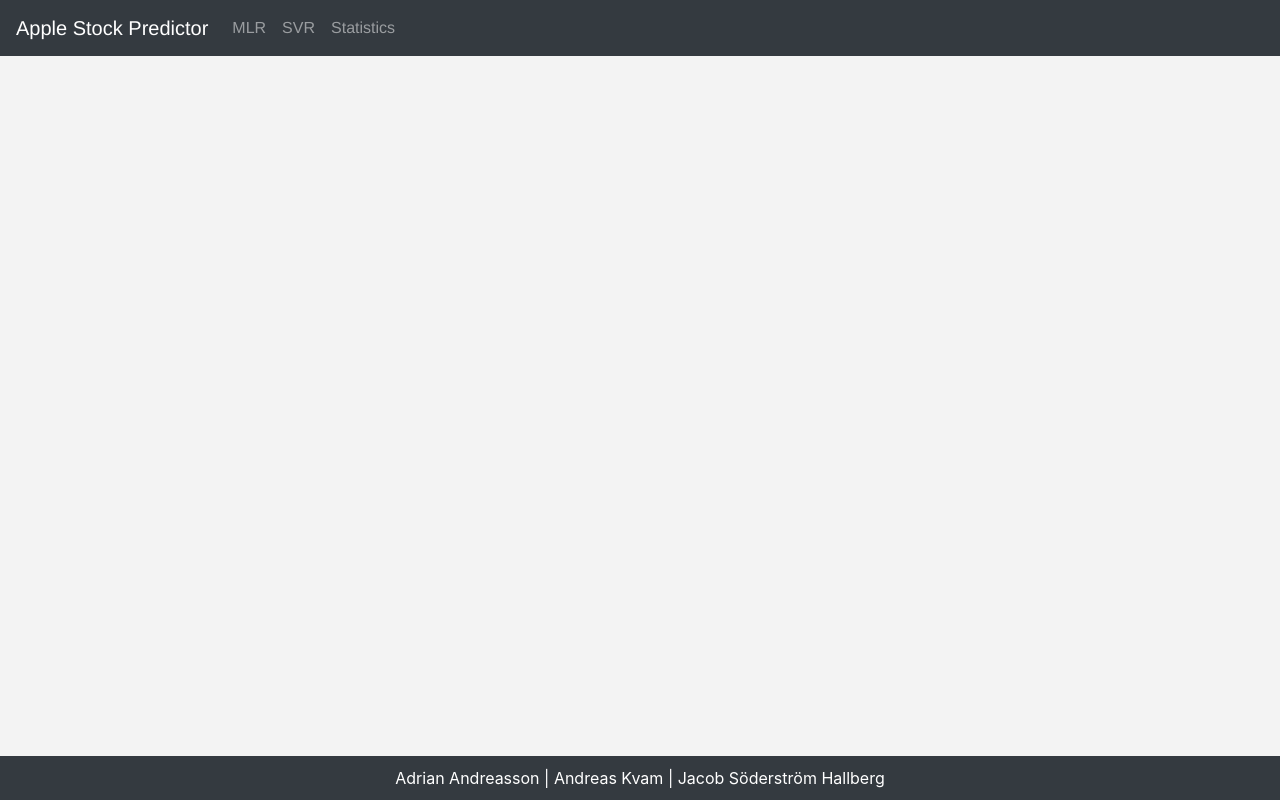
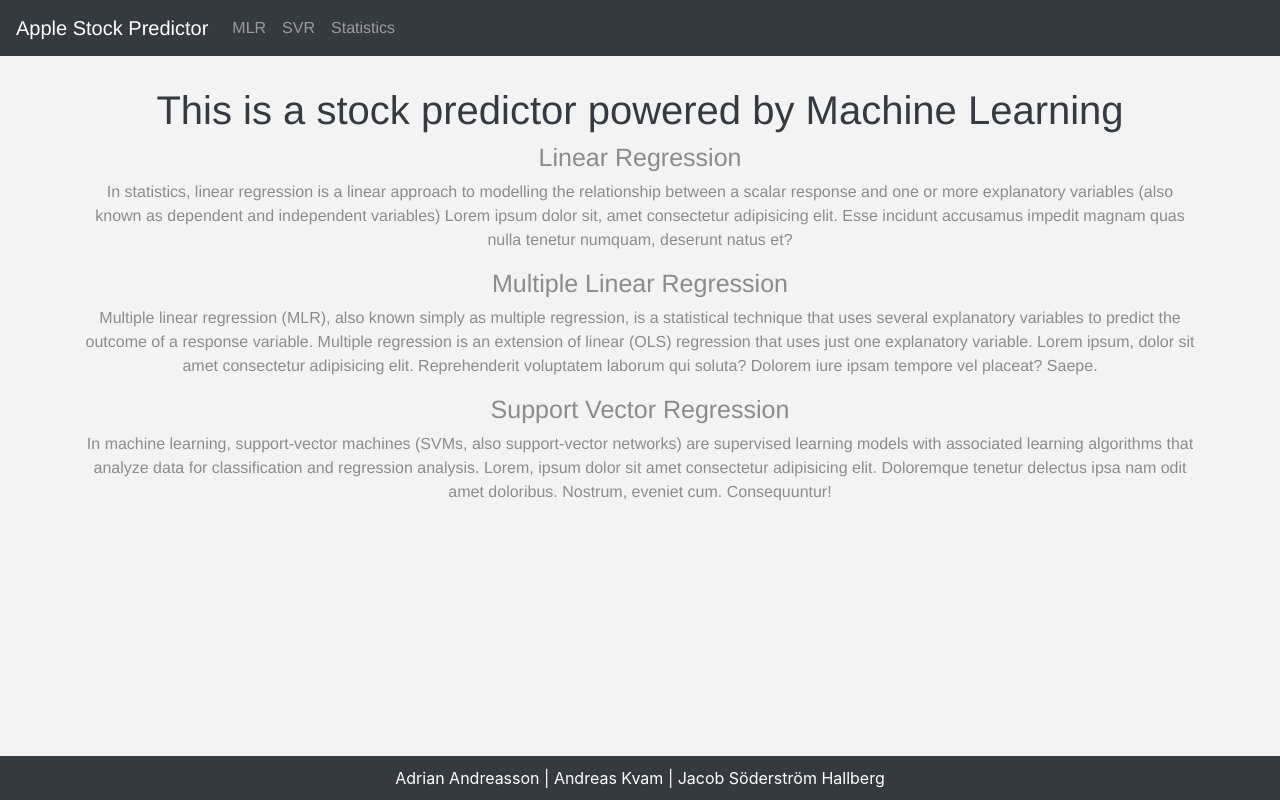
Before and after one commit to nextline501/MLPX, a Vue app in the folder frontend/: page / in a window 1280 px wide. Built offline with nearby package versions, Linux system fonts and the light colour scheme.

Commit message:
front touches added
Co-authored-by: andreaskvam <andreaskvam@users.noreply.github.com>
Co-authored-by: Adrian Andreasson <AI-drian@users.noreply.github.com>

```diff
--- a/frontend/src/App.vue
+++ b/frontend/src/App.vue
@@ -14,18 +14,16 @@
         </li>
       </div>
     </nav>
-     <HelloWorld msg=""/>
     <router-view/>
   </div>
 </template>
 
 <script>
-import HelloWorld from './components/HelloWorld.vue'
 
 export default {
   name: 'App',
   components: {
-    HelloWorld,
+
   }
 }
 
--- a/frontend/src/components/HelloWorld.vue
+++ b/frontend/src/components/HelloWorld.vue
@@ -1,5 +1,54 @@
 <template>
-    <h1></h1>
+<div>
+  <div>
+    <h1>This is a stock predictor powered by Machine Learning</h1>
+  </div>
+  <header> </header>
+    <div class="container">
+    <div class="row align-items-start">
+    <div class="col">
+      <h3>Linear Regression</h3>
+      <p>
+      In statistics, linear regression is a linear approach to modelling the
+      relationship between a scalar response and one or more explanatory variables
+      (also known as dependent and independent variables) Lorem ipsum dolor sit, amet
+      consectetur adipisicing elit. Esse incidunt accusamus impedit magnam quas nulla tenetur
+      numquam, deserunt natus et?
+      </p>
+    </div>
+  </div>
+
+
+  <div class="row align-items-center">
+    <div class="col">
+      <h3>Multiple Linear Regression</h3>
+      <p>
+      Multiple linear regression (MLR), also known simply as multiple regression,
+      is a statistical technique that uses several explanatory variables to predict
+      the outcome of a response variable. Multiple regression is an extension of linear
+      (OLS) regression that uses just one explanatory variable. Lorem ipsum, dolor sit
+      amet consectetur adipisicing elit. Reprehenderit voluptatem laborum qui soluta?
+      Dolorem iure ipsam tempore vel placeat? Saepe.
+      </p>
+    </div>
+  </div>
+
+
+  <div class="row align-items-end">
+    <div class="col">
+      <h3>Support Vector Regression</h3>
+      <p>
+      In machine learning, support-vector machines (SVMs, also support-vector networks)
+      are supervised learning models with associated learning algorithms that analyze data
+      for classification and regression analysis. Lorem, ipsum dolor sit amet consectetur
+      adipisicing elit. Doloremque tenetur delectus ipsa nam odit amet doloribus. Nostrum,
+      eveniet cum. Consequuntur!
+      </p>
+    </div>
+  </div>
+</div>
+</div>
+
 </template>
 
 <script>
@@ -13,5 +62,11 @@ export default {
 
 
 <style scoped>
-
+h1{
+  margin-top:30px;
+  color:  #343a40;
+}
+p{
+  size: 5px;
+}
 </style>
--- a/frontend/src/components/Mlr.vue
+++ b/frontend/src/components/Mlr.vue
@@ -48,7 +48,7 @@
     </div>
 
     <div v-else>
-      <h4>{{ predData }}</h4>
+      <h4>{{ "Predicted Close Price: " + predData }}</h4>
       <h4>{{ closeData }}</h4>
       <button class="btn btn-success" @click="newPred">Reset</button>
 
--- a/frontend/src/components/Svr.vue
+++ b/frontend/src/components/Svr.vue
@@ -50,5 +50,8 @@ export default {
 </script>
 
 <style scoped>
+#SvrPred{
+  margin-top:20px
+}
 
 </style>
--- a/frontend/src/components/charts.vue
+++ b/frontend/src/components/charts.vue
@@ -11,7 +11,12 @@ export default {
     return {
       canvas: "",
       chart: "",
-      data: [10, 36, 25, 41]
+      data: [143.07321755, 142.62940668, 142.7860541, 141.84621654, 141.19878354,
+      140.9272839, 141.1778943, 138.90142895, 136.44742693, 135.26743195, 135.43449998,
+      131.39324411, 131.24704966, 130.71447724, 126.16153192, 126.44348455, 133.26245894,
+      130.47430415, 127.27888318, 125.26347286, 126.61056093, 121.32664129, 126.26595519,
+      125.1068411, 127.17445887, 126.20330311, 129.29429246, 130.9442151, 130.09837184,
+      125.68117635]
     };
   },
 
@@ -23,7 +28,7 @@ export default {
     let ctx = canvas.getContext("2d");
     this.canvas = ctx;
     this.createChart()
-    this.addChartData('Purple', 32, 'purple')
+    this.addChartData()
     this.addLineChart(this.data)
   },
 
@@ -35,18 +40,19 @@ export default {
 
         // The data for our dataset
         data: {
-          labels: [
-            "Red",
-            "Blue",
-            "Green",
-          ],
+          labels: [1,2,3,4,5,6,7,8,9,0,10,11,12,13,14,15,16,17,18,19,20,21,22,23,24,25,26,27,28,29,30],
           datasets: [
             {
-              label: "Dataset",
-              backgroundColor: ['red', 'blue', 'green'],
+              label: "Support Vector Regression",
+              backgroundColor: [],
               borderWidth: 2,
               borderColor: [],
-              data: [30, 15, 20 ],
+              data: [118.96178602, 122.05938359, 120.94788071, 126.45924207, 127.00621511,
+              126.31842645, 126.97033863, 121.6152092, 129.68140405, 125.75050135, 126.12915917,
+              122.45833149, 120.7159466, 115.86652796, 119.81651257, 122.11490875, 133.2525909,
+              114.94129776, 131.84725412, 120.01453101, 123.88221324, 121.92888461, 120.55140808,
+              121.07767349, 130.67782636, 120.09277013, 123.91146063, 117.5696046, 115.51324061,
+              118.4919609],
               order: 0
             },
           ],
@@ -80,11 +86,11 @@ export default {
 
     addLineChart(data){
       this.chart.data.datasets.push({
-        label: 'Line Dataset',
+        label: 'Linear regression',
         data,
         type: 'line',
         backgroundColor: 'blue',
-        borderColor: 'orange',
+        borderColor: 'green',
         order: 1
       })
 
```
Also changed, not shown: 2 other files (tests, documents, lock files or other folders).
